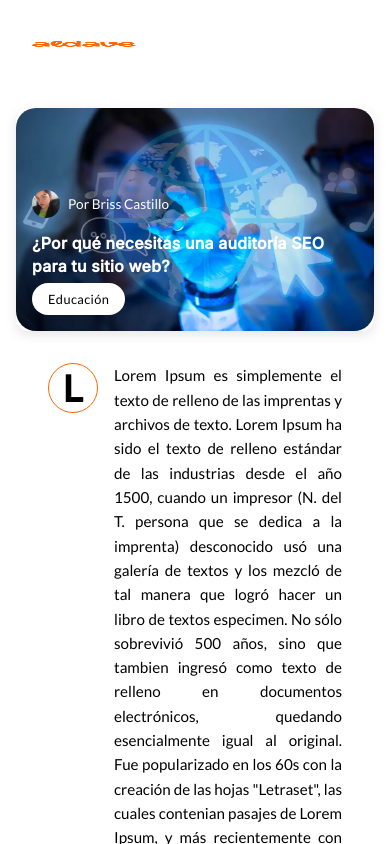
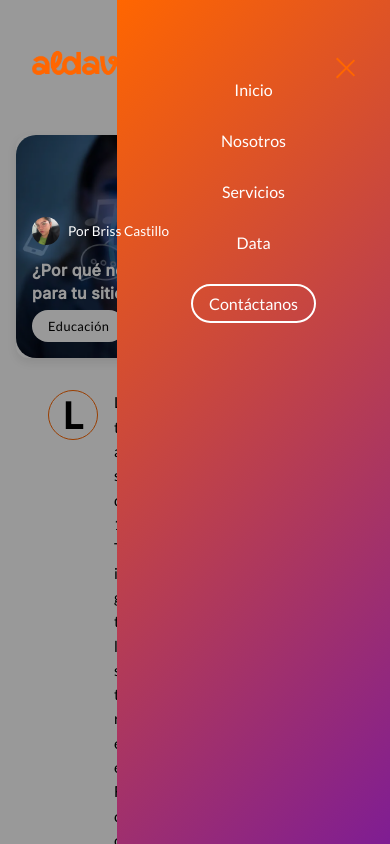
Before and after one commit to aProject2021/aldave, a plain HTML site: page por-que-necesitas-una-auditoria-seo-para-tu-sitio-web.html in a window 390 px wide. Both pictures are taken after a click on the button 345 px from the left and 46 px from the top of the page. Shown: the top 844 px of the page. Drawn offline with Linux system fonts and the light colour scheme.

Commit message:
Update actualizaciones navbar blog

```diff
--- a/asset/css/blog.css
+++ b/asset/css/blog.css
@@ -491,3 +491,20 @@ button:hover {
 }
 
 /*==================================FIN DE INTERESES====================*/
+.logo img {
+  height: 100px;
+  padding-bottom: 0px;
+}
+.navbar{
+  padding-top: 1rem;
+  padding-bottom: 0px;
+}
+.menu-toggle span{
+  background: var(--secundary)
+}
+@media (max-width: 768px) {
+
+}
+.nav-links li a{
+  color: var(--text-white);
+}
--- a/por-que-necesitas-una-auditoria-seo-para-tu-sitio-web.html
+++ b/por-que-necesitas-una-auditoria-seo-para-tu-sitio-web.html
@@ -11,9 +11,9 @@
   <meta name="author" content="Aldave Studio" />
   <title>Aldave | ¿Por qué necesitas una auditoría SEO?</title>
   <link rel="icon" type="image/png" href="asset/img/icono/favicon.png" />
-  <link rel="stylesheet" href="asset/css/blog.css">
   <link rel="stylesheet" href="asset/css/header-interno.css">
   <link rel="stylesheet" href="asset/css/footer.css" />
+  <link rel="stylesheet" href="asset/css/blog.css">
 </head>
 
 <body>
@@ -216,6 +216,10 @@
       </div>
     </div>
   </footer>
+
+    <div class="overlay" id="overlay"></div>
+
+    <script src="asset/js/main.js"></script>
 </body>
 
 </html>
```
Also changed, not shown: libro-reclamaciones.html (+1 -0 lines).
